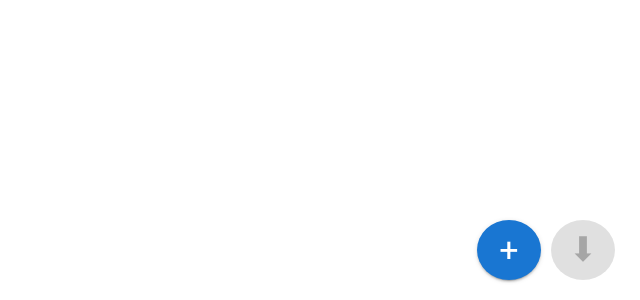
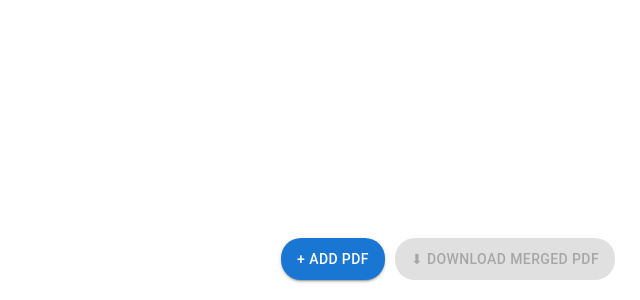
Before and after one commit to rossille/pdf, a React (Vite) app: page / in a window 1280 px wide. Shown: the part 500-800 px from the top of the page, without its empty margins (640-1280 px from the left). Built offline with nearby package versions, Linux system fonts and the light colour scheme.

Commit message:
Better buttons

```diff
--- a/src/components/app.tsx
+++ b/src/components/app.tsx
@@ -61,7 +61,7 @@ export const App = memo(function App() {
         >
           <FileInputForm onDocumentAdded={handleDocumentAdded} />
           <RoundButton disabled={pdfDocuments.length === 0} onClick={downloadMerged}>
-            ⬇
+            ⬇ Download merged PDF
           </RoundButton>
         </div>
       </div>
--- a/src/components/document-card.tsx
+++ b/src/components/document-card.tsx
@@ -37,14 +37,14 @@ export const DocumentCard = memo<DocumentCardProps>(function DocumentCard({
     return {page, depth}
   }, [pdfDocument])
 
-  const [{ handlerId }, drop] = useDrop({
+  const [{ handlerId }, drop] = useDrop<DragItem, void, { handlerId: string | symbol | null }>({
     accept: DOCUMENT_CARD_TYPE,
     collect(monitor) {
       return {
         handlerId: monitor.getHandlerId(),
       }
     },
-    hover(item: DragItem, monitor) {
+    hover(item, monitor) {
       if (!ref.current) {
         return
       }
--- a/src/components/file-input-form.tsx
+++ b/src/components/file-input-form.tsx
@@ -34,7 +34,7 @@ export const FileInputForm = memo<FileInputFormProps>(function FileInputForm({ o
     <>
       <input ref={inputRef} type="file" id="file-upload-button" onChange={handleChange} accept=".pdf" hidden />
       <RoundButton title="Click to add files" onClick={handleAddClick}>
-        +
+        + Add PDF
       </RoundButton>
     </>
   )
--- a/src/components/round-button.tsx
+++ b/src/components/round-button.tsx
@@ -1,5 +1,5 @@
 import { css } from '@emotion/react'
-import { Button, Typography, type ButtonProps } from '@mui/material'
+import { Button, type ButtonProps } from '@mui/material'
 import { memo } from 'react'
 
 export const RoundButton = memo<ButtonProps>(function RoundButton(props) {
@@ -7,13 +7,16 @@ export const RoundButton = memo<ButtonProps>(function RoundButton(props) {
   return (
     <Button
       css={css`
-        border-radius: 100%;
+        border-radius: 20px;
         padding: 9px 16px;
+        display: flex;
+        align-items: center;
+        gap: 8px;
       `}
       variant="contained"
       {...passedProps}
     >
-      <Typography variant="h4">{children}</Typography>
+      {children}
     </Button>
   )
 })
```
